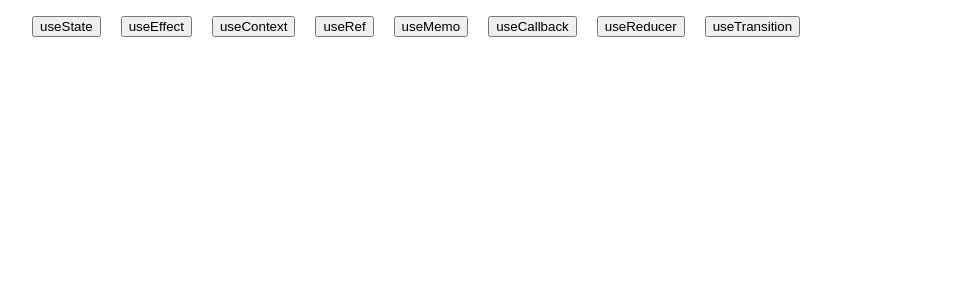
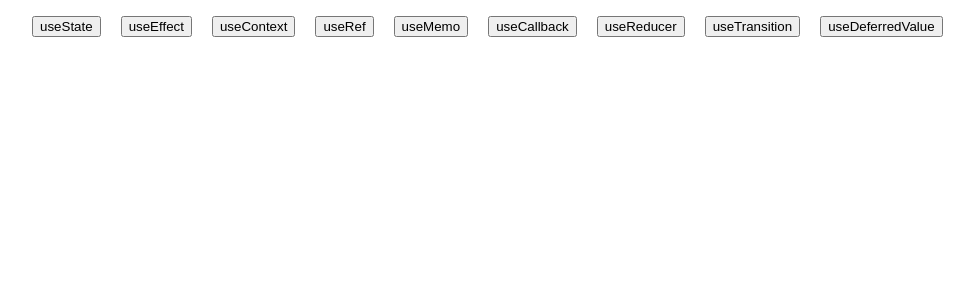
Before and after one commit to Unclemortuary/React-Hooks-sandbox, a React (Create React App) app: page / in a window 1280 px wide. Shown: the top 300 px of the page, without its empty margins (16-990 px from the left). Built offline with nearby package versions, Linux system fonts and the light colour scheme.

Commit message:
useDeferredValue

```diff
--- a/src/App.js
+++ b/src/App.js
@@ -8,6 +8,7 @@ import UseMemoExample from './useMemo';
 import UseCallbackExample from './useCallback';
 import UseReducerExample from './useReducer';
 import UseTransitionExample from './useTransition';
+import UseDeferredValueExample from './useDeferredValue';
 
 const topicsMap = {
   useState: UseStateExample,
@@ -17,7 +18,8 @@ const topicsMap = {
   useMemo: UseMemoExample,
   useCallback: UseCallbackExample,
   useReducer: UseReducerExample,
-  useTransition: UseTransitionExample
+  useTransition: UseTransitionExample,
+  useDeferredValue: UseDeferredValueExample
 };
 
 const App = () => {
--- /dev/null
+++ b/src/useDeferredValue.js
@@ -0,0 +1,35 @@
+// useDeferredValue is similar to debounce
+// It waits until the value stop changing and then execute calculations and rerenders
+
+import React, { useState, useMemo, useDeferredValue } from 'react';
+
+const List = ({ input }) => {
+    const LIST_LIMIT = 20000;
+    // here deferredInput will change only when input stop changing rapidly
+    // so that we tell React that this value is deferred and low priority
+    // so you can calculate it when you have resources
+    const deferredInput = useDeferredValue(input);
+    const newList = useMemo(() => {
+        const l = []
+        for (let index = 0; index < LIST_LIMIT; index++) {
+            l.push(<div key={index}>{deferredInput}</div>);
+        }
+        return l;
+    }, [deferredInput]);
+    return newList;
+};
+
+export default function UseDeferredValueExample() {
+    const [input, setInput] = useState('');
+
+    function handleOnChange(e) {
+        setInput(e.target.value);
+    }
+
+    return (
+        <div>
+            <input type='text' value={input} onChange={handleOnChange} />
+            <List input={input} />
+        </div>
+    );
+};
```
